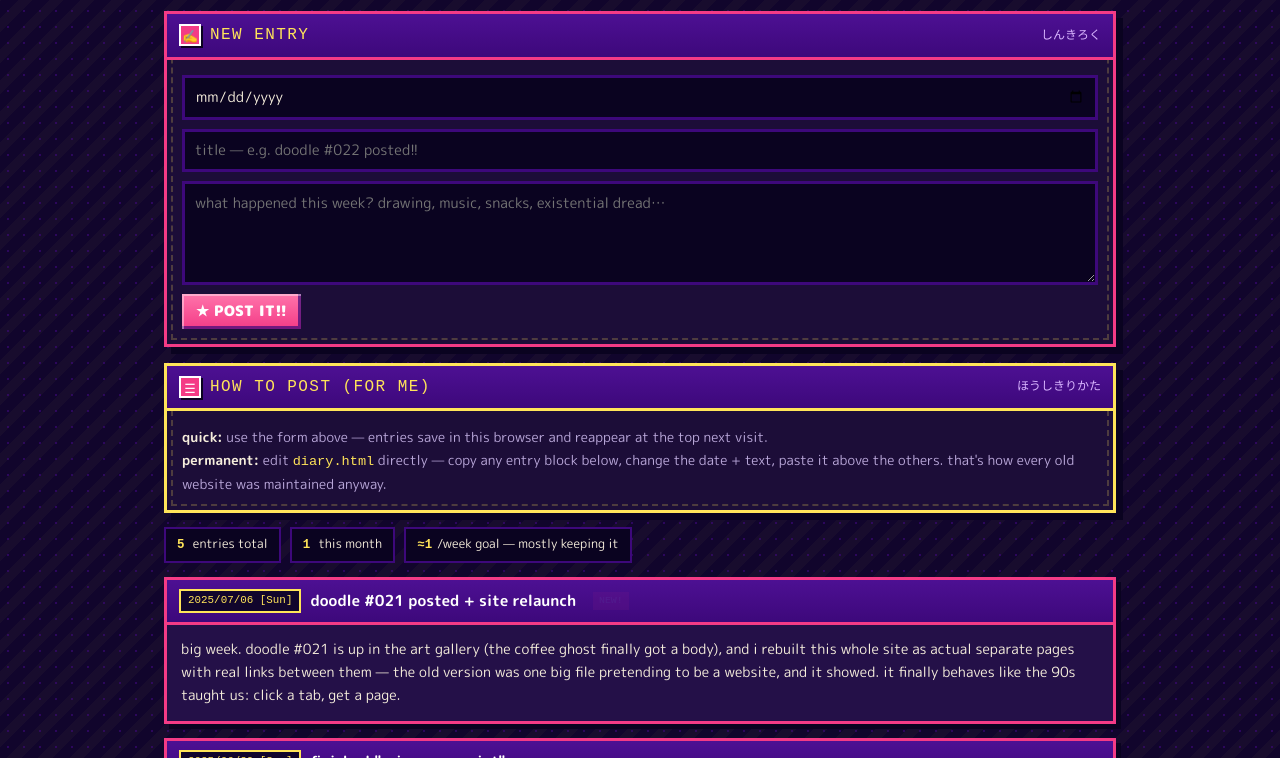
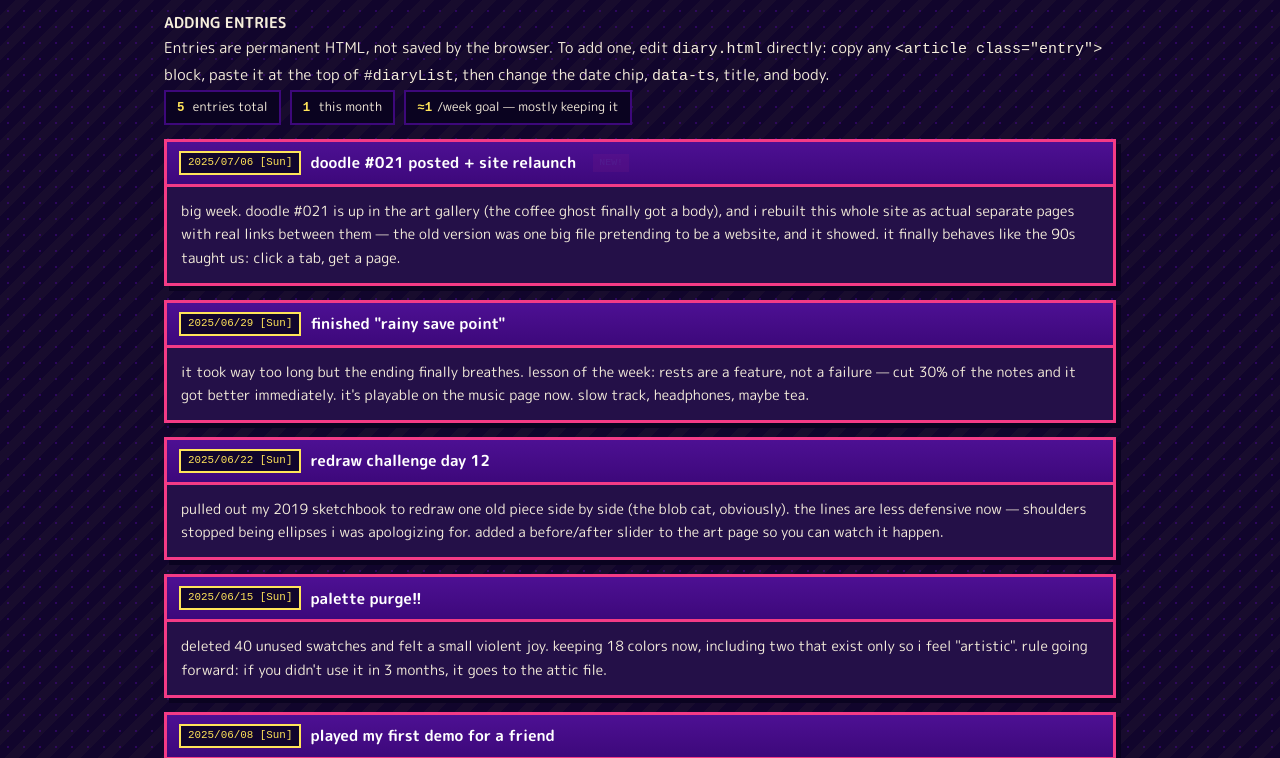
Before and after one commit to SideQuestRoy/SideQuestRoy, a plain HTML site: page diary.html in a window 1280 px wide. Shown: the part 429-1187 px from the top of the page. Drawn offline with Linux system fonts and the light colour scheme; a script that the page names is missing; a web font is replaced by a local one.

Commit message:
Add files via upload

```diff
--- a/diary.html
+++ b/diary.html
@@ -12,8 +12,11 @@
 </head>
 <body>
 
-<!-- HOW TO ADD AN ENTRY PERMANENTLY: copy any <article class="entry"> block below,
-     paste it at the top of #diaryList, change the date chip + data-ts + title + body. -->
+<!-- HOW TO ADD AN ENTRY PERMANENTLY:
+     Copy any <article class="entry"> block below,
+     paste it at the top of #diaryList,
+     then change the date chip + data-ts + title + body. -->
+
 
 <div class="site">
 
@@ -35,7 +38,6 @@
     <a class="tab" href="index.html"><b>HOME</b><i>ホーム</i></a>
     <a class="tab" href="art.html"><b>ART</b><i>えがき</i></a>
     <a class="tab" href="music.html"><b>MUSIC</b><i>おんがく</i></a>
-    <a class="tab" href="progress.html"><b>PROGRESS</b><i>せいちょう</i></a>
     <a class="tab on" aria-current="page" href="diary.html"><b>DIARY</b><i>にっき</i></a>
   </nav>
 
@@ -46,30 +48,18 @@
 
     <div class="stack" style="margin-top:14px">
 
-      <section class="panel pa-pink">
-        <div class="phead"><span class="ico">✍</span><h2>NEW ENTRY</h2><span class="jp">しんきろく</span></div>
-        <div class="pbody">
-          <form id="dForm" novalidate>
-            <div class="dform-row">
-              <input type="date" id="dDate" aria-label="entry date">
-              <input type="text" id="dTitle" placeholder="title — e.g. doodle #022 posted!!" maxlength="80" required>
-              <textarea id="dBody" placeholder="what happened this week? drawing, music, snacks, existential dread…" required></textarea>
-              <div style="display:flex;align-items:center;gap:12px">
-                <button type="submit" class="btn btn-pink">★ POST IT!!</button>
-                <span class="fmsg" id="dMsg" aria-live="polite"></span>
-              </div>
-            </div>
-          </form>
-        </div>
-      </section>
 
-      <section class="panel pa-yellow" style="margin-bottom:14px">
-        <div class="phead"><span class="ico">☰</span><h2>HOW TO POST (FOR ME)</h2><span class="jp">ほうしきりかた</span></div>
-        <div class="pbody" style="font-size:.85rem;color:var(--dim)">
-          <b style="color:var(--text)">quick:</b> use the form above — entries save in this browser and reappear at the top next visit.<br>
-          <b style="color:var(--text)">permanent:</b> edit <code style="color:var(--yellow)">diary.html</code> directly — copy any entry block below, change the date + text, paste it above the others. that's how every old website was maintained anyway.
-        </div>
-      </section>
+
+<aside class="howto" aria-label="How to add an entry">
+  <strong>ADDING ENTRIES</strong>
+  <p>
+    Entries are permanent HTML, not saved by the browser.
+    To add one, edit <code>diary.html</code> directly:
+    copy any <code>&lt;article class="entry"&gt;</code> block,
+    paste it at the top of <code>#diaryList</code>,
+    then change the date chip, <code>data-ts</code>, title, and body.
+  </p>
+</aside>
 
       <div class="dstats">
         <span class="dstat"><b id="stTotal">5</b> entries total</span>
```
Also changed, not shown: art.html (+1 -2 lines), index.html (+2 -4 lines), music.html (+1 -2 lines).
